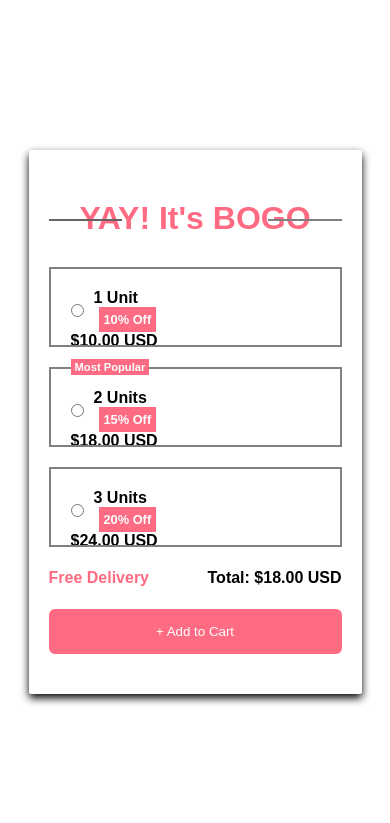
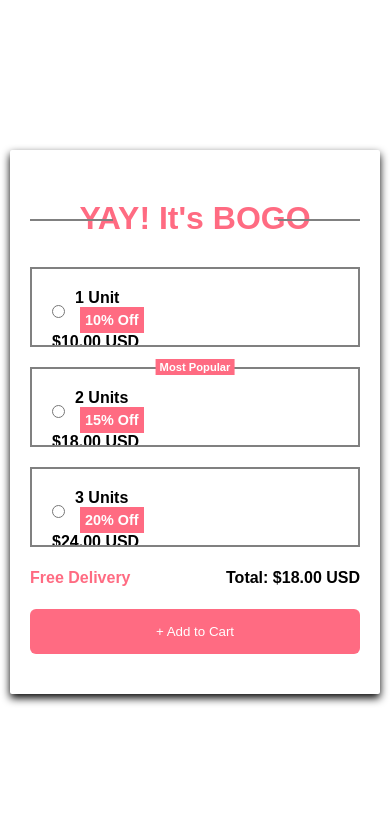
Before and after one commit to veenaprabhu92/Design, a plain HTML site: page index.html in a window 390 px wide. Drawn offline with Linux system fonts and the light colour scheme.

Commit message:
Update style.css

```diff
--- a/style.css
+++ b/style.css
@@ -20,7 +20,7 @@ main {
   overflow: hidden;
   width: 100%;
   max-width: 700px;
-  padding: 20px 20px;
+  padding: 20px;
 }
 
 /* Style the outer container */
@@ -33,17 +33,6 @@ main {
 }
 
 /* Style Heading */
-.hr-lines:before {
-  content: " ";
-  display: block;
-  height: 2px;
-  width: 25%;
-  position: absolute;
-  top: 50%;
-  left: 0;
-  background: rgb(104, 99, 99);
-}
-
 .hr-lines {
   position: relative;
   display: flex;
@@ -51,16 +40,23 @@ main {
   align-items: center;
   color: #ff6b82;
   margin: 30px 0;
+  text-align: center;
+}
+
+.hr-lines:before, .hr-lines:after {
+  content: "";
+  height: 2px;
+  width: 25%;
+  background: grey;
+  position: absolute;
+  top: 50%;
+}
+
+.hr-lines:before {
+  left: 0;
 }
 
 .hr-lines:after {
-  content: " ";
-  height: 2px;
-  width: 25%;
-  background: grey;
-  display: block;
-  position: absolute;
-  top: 50%;
   right: 0;
 }
 
@@ -76,7 +72,6 @@ main {
 
 .label-container {
   display: flex;
-  flex-direction: row;
   align-items: center;
 }
 
@@ -112,13 +107,15 @@ main {
   position: absolute;
   background-color: #ff6b82;
   color: white;
-  margin: -22px auto;
+  margin: -22px 0;
   padding: 3px;
   white-space: nowrap;
   font-size: 0.8rem;
+  left: 50%;
+  transform: translateX(-50%);
 }
 
-/* Style the Size n Color container */
+/* Style the Size and Color container */
 .chart-container {
   display: flex;
   flex-direction: column;
@@ -131,31 +128,24 @@ main {
 /* Style the row */
 .chart-row {
   display: flex;
+  justify-content: space-between;
   margin-bottom: 10px;
   width: 100%;
 }
 
 /* Style the heading */
-.chart-heading {
+.chart-heading, .chart-data {
   padding: 2px 15px;
-  text-align: right;
-  width: 50%;
-}
-
-/* Style the data */
-.chart-data {
-  padding: 1px;
-  text-align: center;
   width: 50%;
 }
 
 /* Style the select elements */
 select {
-  width: 90%;
+  width: 100%;
   padding: 2px 3px;
 }
 
-/* Style the Total Amt */
+/* Style the Total Amount */
 .total-amount {
   display: flex;
   justify-content: space-between;
@@ -202,18 +192,9 @@ select {
 
 /* Responsive styles */
 @media (max-width: 768px) {
-  main {
-    width: 90%;
-  }
-
   .chart-row {
     flex-direction: column;
     align-items: flex-start;
-  }
-
-  .chart-heading, .chart-data {
-    width: 100%;
-    text-align: left;
   }
 
   .container {
@@ -222,16 +203,12 @@ select {
   }
 
   .prices-container {
+    text-align: left;
     width: 100%;
-    text-align: left;
   }
 }
 
 @media (max-width: 480px) {
-  .discount-span {
-    font-size: 0.8rem;
-  }
-
   .label-container {
     flex-direction: column;
     align-items: flex-start;
@@ -240,6 +217,6 @@ select {
   #pop {
     font-size: 0.7rem;
     padding: 2px 4px;
-    margin: -20px auto;
+    margin: -20px 0;
   }
 }
```
